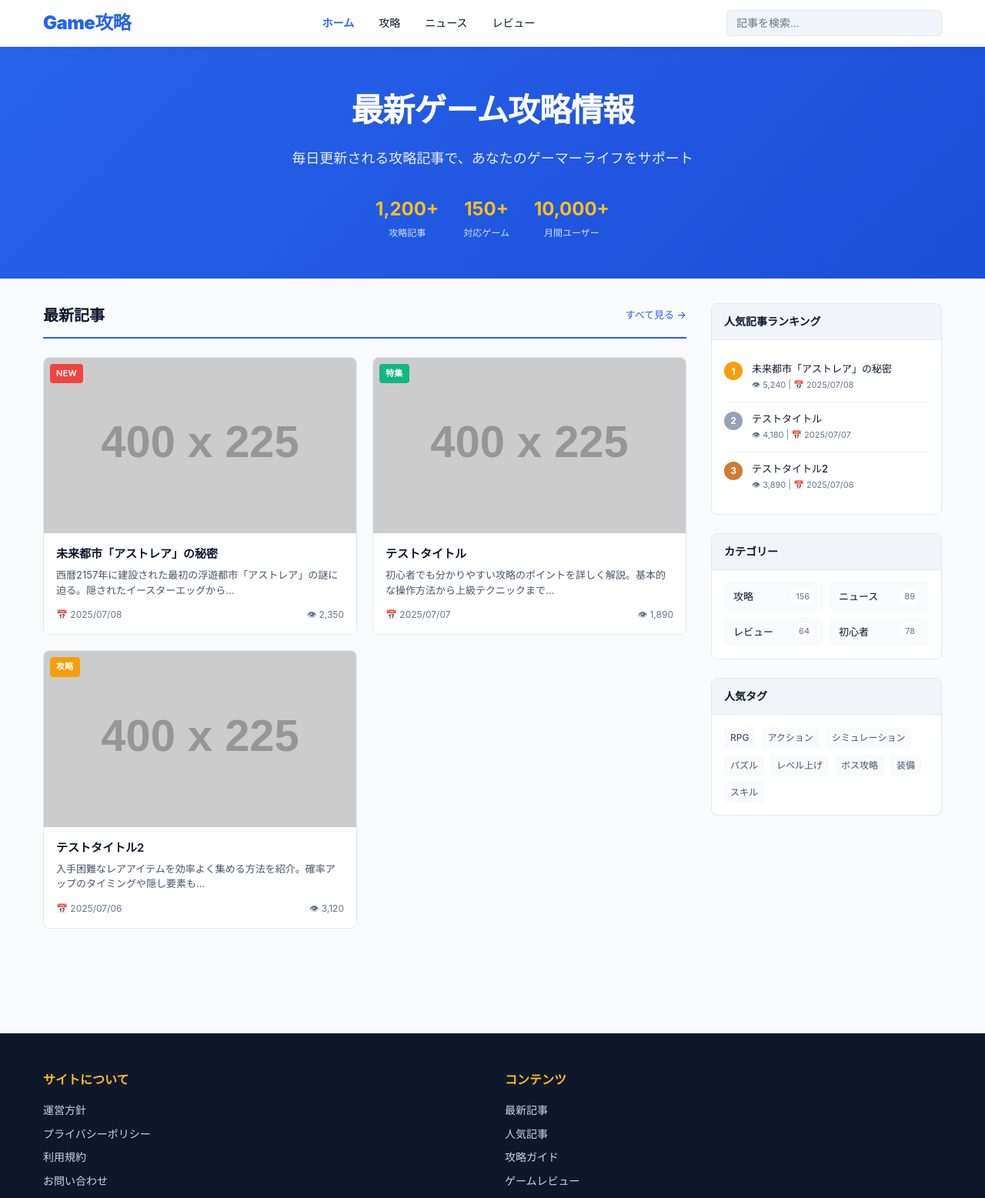
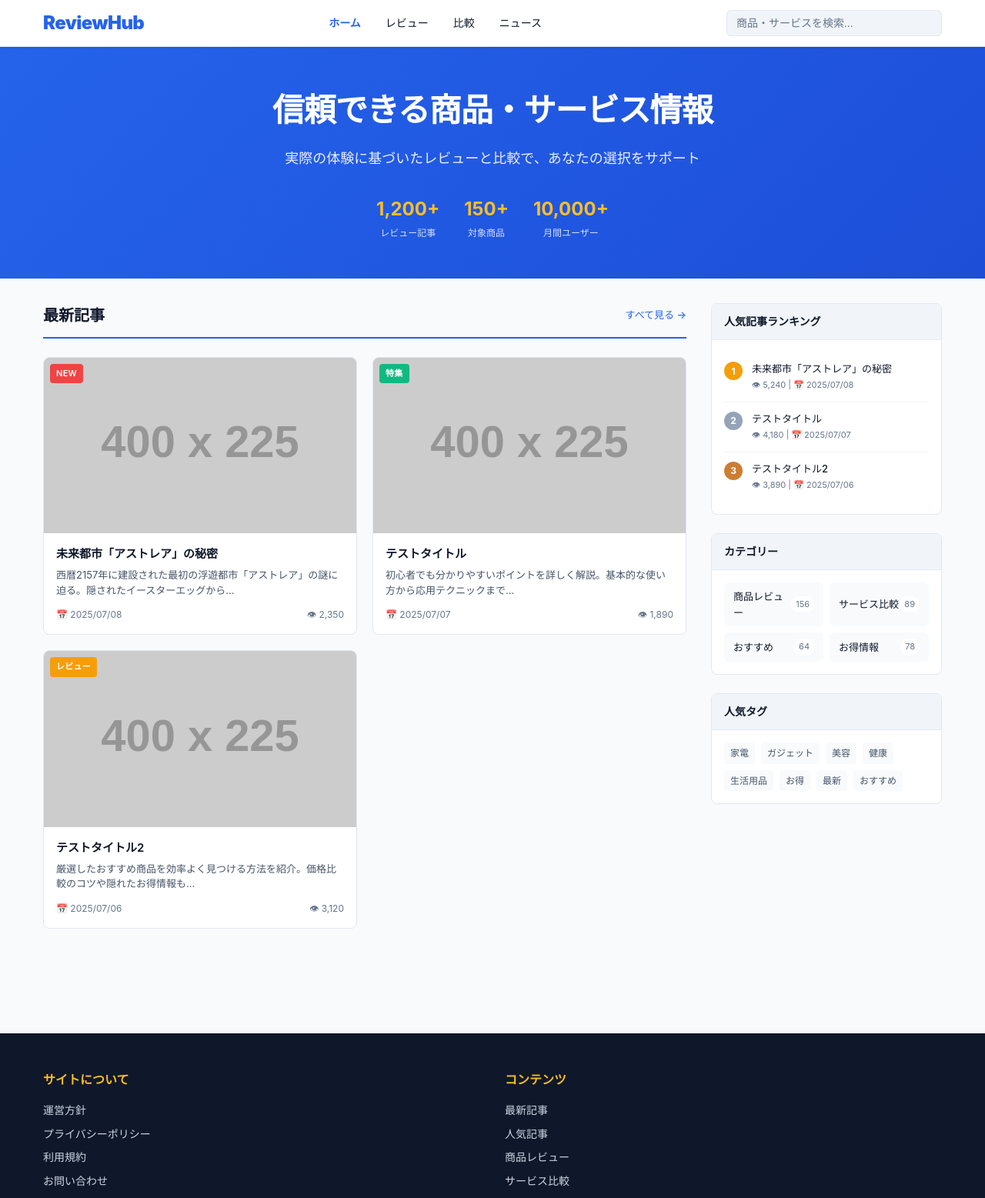
Before and after one commit to yukikawakami1039/application_site, a website: page docs/index.html in a window 1280 px wide. Shown: the top 1557 px of the page at 77% size. Drawn offline with Linux system fonts and the light colour scheme; placeholder pictures from the web are drawn by us.

Commit message:
Fix HTML structure and rebrand to general review site
- Fix broken HTML structure in index.html (DOCTYPE and html tags)
- Change branding from GameGuide to ReviewHub throughout site
- Update hero section: 'Game攻略情報'  '信頼できる商品サービス情報'
- Modify navigation: '攻略'  '比較'
- Update categories: 攻略/ニュース  商品レビュー/サービス比較/お得情報
- Change tags from game-specific to general product tags
- Update search placeholder to '商品サービスを検索'
- Maintain design consistency while making content more general

```diff
--- a/docs/index.html
+++ b/docs/index.html
@@ -3,7 +3,7 @@
   <head>
     <meta charset="UTF-8" />
     <meta name="viewport" content="width=device-width, initial-scale=1.0" />
-    <title>記事一覧 - 攻略サイト</title>
+    <title>記事一覧 - レビューサイト</title>
     <link rel="stylesheet" href="css/style.css" />
   </head>
   <body>
@@ -11,26 +11,26 @@
     <header class="site-header">
       <div class="container">
         <div class="header-content">
-          <a href="#" class="site-logo">Game攻略</a>
+          <a href="#" class="site-logo">ReviewHub</a>
           <nav class="main-nav">
             <div class="nav-item">
               <a href="#" class="nav-link active">ホーム</a>
             </div>
             <div class="nav-item">
-              <a href="#" class="nav-link">攻略</a>
+              <a href="#" class="nav-link">レビュー</a>
+            </div>
+            <div class="nav-item">
+              <a href="#" class="nav-link">比較</a>
             </div>
             <div class="nav-item">
               <a href="#" class="nav-link">ニュース</a>
-            </div>
-            <div class="nav-item">
-              <a href="#" class="nav-link">レビュー</a>
             </div>
           </nav>
           <div class="search-box">
             <input
               type="text"
               class="search-input"
-              placeholder="記事を検索..."
+              placeholder="商品・サービスを検索..."
             />
           </div>
         </div>
@@ -41,18 +41,18 @@
     <section class="hero">
       <div class="container">
         <div class="hero-content">
-          <h1 class="hero-title">最新ゲーム攻略情報</h1>
+          <h1 class="hero-title">信頼できる商品・サービス情報</h1>
           <p class="hero-subtitle">
-            毎日更新される攻略記事で、あなたのゲーマーライフをサポート
+            実際の体験に基づいたレビューと比較で、あなたの選択をサポート
           </p>
           <div class="hero-stats">
             <div class="stat-item">
               <span class="stat-number">1,200+</span>
-              <span class="stat-label">攻略記事</span>
+              <span class="stat-label">レビュー記事</span>
             </div>
             <div class="stat-item">
               <span class="stat-number">150+</span>
-              <span class="stat-label">対応ゲーム</span>
+              <span class="stat-label">対象商品</span>
             </div>
             <div class="stat-item">
               <span class="stat-number">10,000+</span>
@@ -117,7 +117,7 @@
                     <div class="card-content">
                       <h3 class="card-title">テストタイトル</h3>
                       <p class="card-excerpt">
-                        初心者でも分かりやすい攻略のポイントを詳しく解説。基本的な操作方法から上級テクニックまで...
+                        初心者でも分かりやすいポイントを詳しく解説。基本的な使い方から応用テクニックまで...
                       </p>
                       <div class="card-meta">
                         <div class="card-date">📅 2025/07/07</div>
@@ -138,12 +138,12 @@
                         alt="記事のサムネイル"
                         class="card-image"
                       />
-                      <span class="card-badge">攻略</span>
+                      <span class="card-badge">レビュー</span>
                     </div>
                     <div class="card-content">
                       <h3 class="card-title">テストタイトル2</h3>
                       <p class="card-excerpt">
-                        入手困難なレアアイテムを効率よく集める方法を紹介。確率アップのタイミングや隠し要素も...
+                        厳選したおすすめ商品を効率よく見つける方法を紹介。価格比較のコツや隠れたお得情報も...
                       </p>
                       <div class="card-meta">
                         <div class="card-date">📅 2025/07/06</div>
@@ -204,19 +204,19 @@
               <div class="widget-content">
                 <div class="category-list">
                   <a href="#" class="category-item">
-                    <span class="category-name">攻略</span>
+                    <span class="category-name">商品レビュー</span>
                     <span class="category-count">156</span>
                   </a>
                   <a href="#" class="category-item">
-                    <span class="category-name">ニュース</span>
+                    <span class="category-name">サービス比較</span>
                     <span class="category-count">89</span>
                   </a>
                   <a href="#" class="category-item">
-                    <span class="category-name">レビュー</span>
+                    <span class="category-name">おすすめ</span>
                     <span class="category-count">64</span>
                   </a>
                   <a href="#" class="category-item">
-                    <span class="category-name">初心者</span>
+                    <span class="category-name">お得情報</span>
                     <span class="category-count">78</span>
                   </a>
                 </div>
@@ -230,14 +230,14 @@
               </div>
               <div class="widget-content">
                 <div class="tag-cloud">
-                  <a href="#" class="tag">RPG</a>
-                  <a href="#" class="tag">アクション</a>
-                  <a href="#" class="tag">シミュレーション</a>
-                  <a href="#" class="tag">パズル</a>
-                  <a href="#" class="tag">レベル上げ</a>
-                  <a href="#" class="tag">ボス攻略</a>
-                  <a href="#" class="tag">装備</a>
-                  <a href="#" class="tag">スキル</a>
+                  <a href="#" class="tag">家電</a>
+                  <a href="#" class="tag">ガジェット</a>
+                  <a href="#" class="tag">美容</a>
+                  <a href="#" class="tag">健康</a>
+                  <a href="#" class="tag">生活用品</a>
+                  <a href="#" class="tag">お得</a>
+                  <a href="#" class="tag">最新</a>
+                  <a href="#" class="tag">おすすめ</a>
                 </div>
               </div>
             </div>
@@ -264,13 +264,13 @@
             <ul class="footer-links">
               <li><a href="#">最新記事</a></li>
               <li><a href="#">人気記事</a></li>
-              <li><a href="#">攻略ガイド</a></li>
-              <li><a href="#">ゲームレビュー</a></li>
+              <li><a href="#">商品レビュー</a></li>
+              <li><a href="#">サービス比較</a></li>
             </ul>
           </div>
         </div>
         <div class="footer-bottom">
-          <p>&copy; 2025 Game攻略サイト. All rights reserved.</p>
+          <p>&copy; 2025 ReviewHub. All rights reserved.</p>
         </div>
       </div>
     </footer>
```
Also changed, not shown: docs/articles/test.html (+6 -6 lines), docs/articles/test1.html (+9 -11 lines), docs/articles/test2.html (+9 -11 lines).
